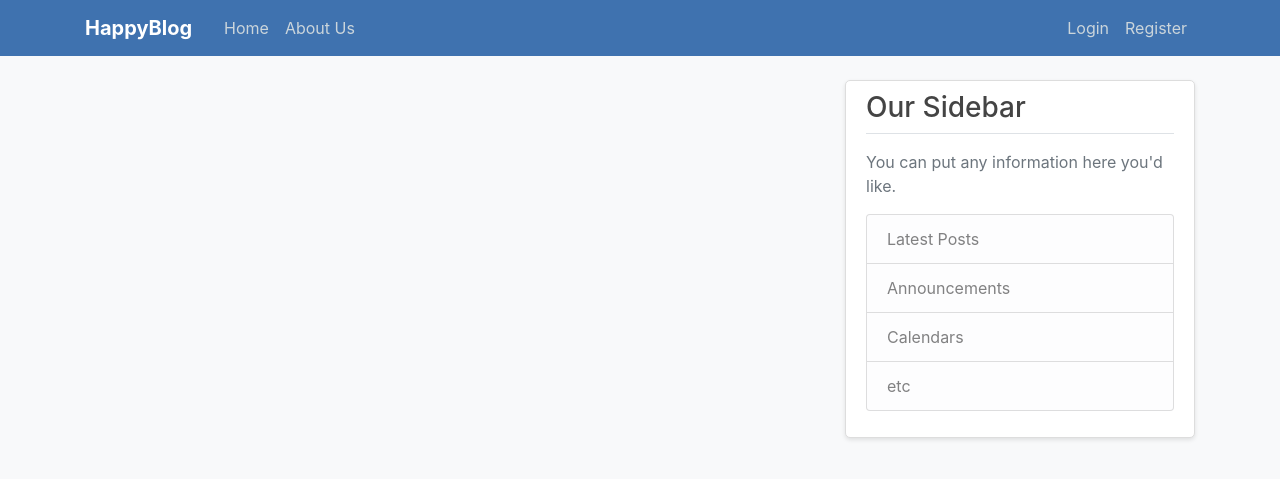
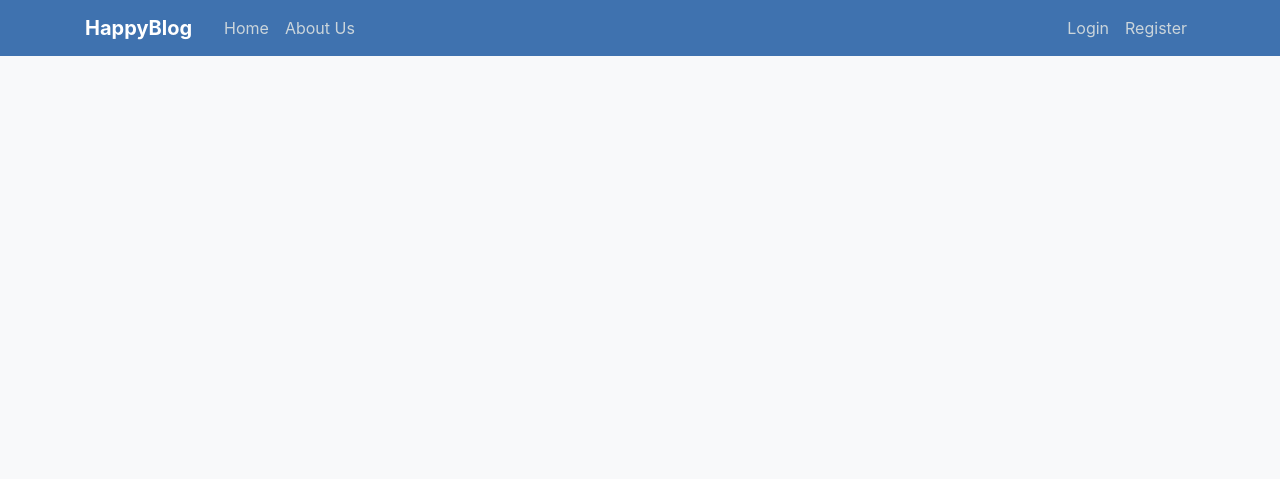
Before and after one commit to rakshverma/Happy-Blog, a Django app: page / in a window 1280 px wide. Shown: the top 479 px of the page. Run offline with Django 5.2, Linux system fonts and the light colour scheme; data that the repository does not hold is empty; some libraries are stand-ins or nearby versions.

Commit message:
Update base.html

```diff
--- a/blog/templates/blog/base.html
+++ b/blog/templates/blog/base.html
@@ -106,17 +106,6 @@
           {% endif %}
           {% block content %}{% endblock %}
         </div>
-        <div class="col-md-4">
-          <div class="content-section">
-            <h3 class="border-bottom pb-2 mb-3">Our Sidebar</h3>
-            <p class='text-muted'>You can put any information here you'd like.</p>
-            <ul class="list-group mb-3">
-              <li class="list-group-item list-group-item-light">Latest Posts</li>
-              <li class="list-group-item list-group-item-light">Announcements</li>
-              <li class="list-group-item list-group-item-light">Calendars</li>
-              <li class="list-group-item list-group-item-light">etc</li>
-            </ul>
-          </div>
         </div>
       </div>
     </main>
```
